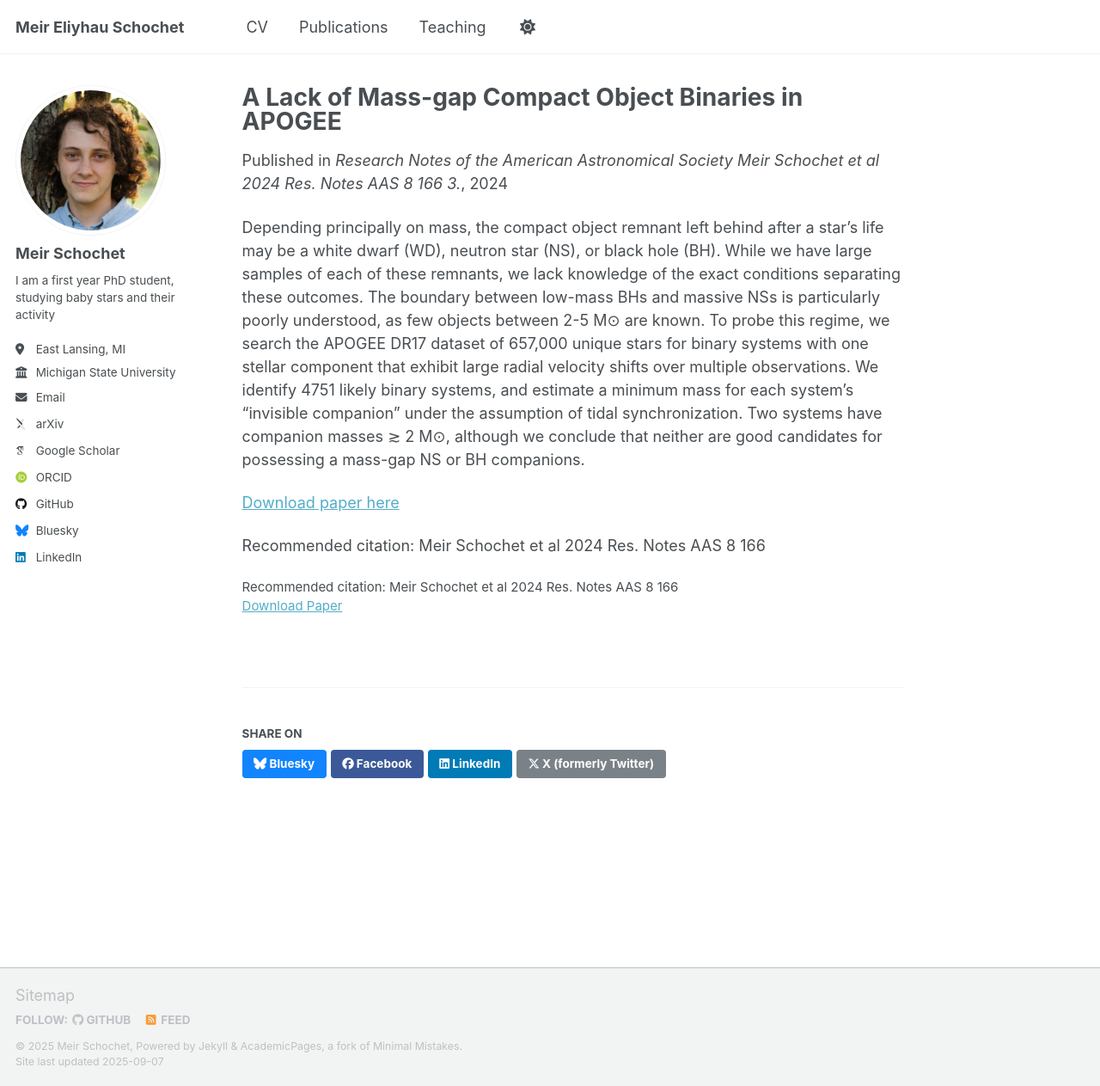
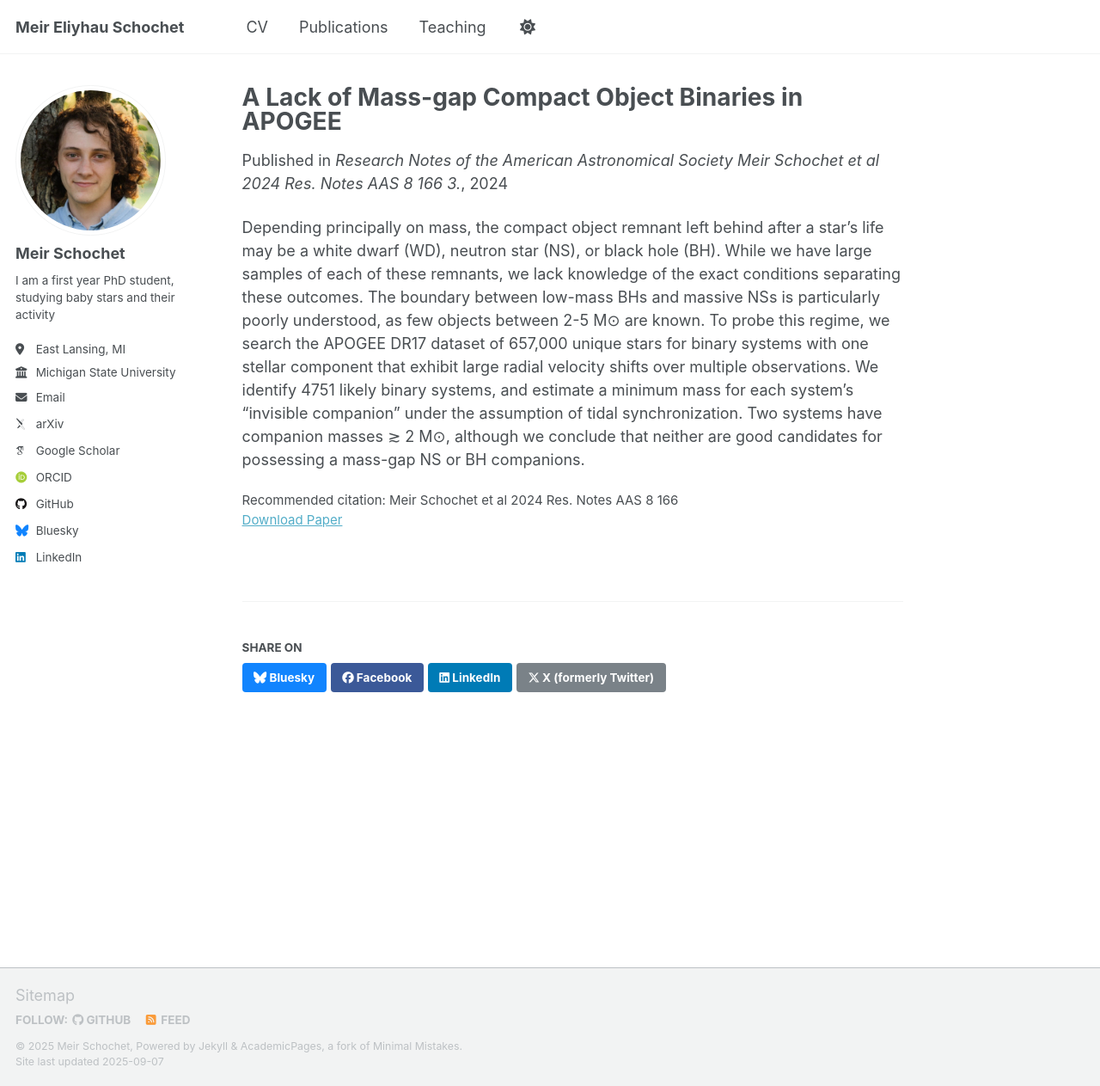
Before and after one commit to m-schochet/m-schochet.github.io, a Jekyll site: the page built from _publications/2024-06-01-a-lack-of-mass-gap-COs-in-APOGEE.md, in a window 1280 px wide and 1263 px high. Shown: the whole window at 86% size. Built offline with Jekyll 4.4.1, drawn with Linux system fonts in a browser that asks for light colours; some web fonts are replaced; a script that is not in the unit is left out.

Commit message:
remove second unnecessary download link in mass gap paper

```diff
--- a/_publications/2024-06-01-a-lack-of-mass-gap-COs-in-APOGEE.md
+++ b/_publications/2024-06-01-a-lack-of-mass-gap-COs-in-APOGEE.md
@@ -9,7 +9,3 @@ paperurl: 'https://m-schochet.github.io/files/10.3847/2515-5172/ad5964.pdf'
 citation: 'Meir Schochet et al 2024 Res. Notes AAS 8 166'
 ---
 Depending principally on mass, the compact object remnant left behind after a star’s life may be a white dwarf (WD), neutron star (NS), or black hole (BH). While we have large samples of each of these remnants, we lack knowledge of the exact conditions separating these outcomes. The boundary between low-mass BHs and massive NSs is particularly poorly understood, as few objects between 2-5 M⊙ are known. To probe this regime, we search the APOGEE DR17 dataset of 657,000 unique stars for binary systems with one stellar component that exhibit large radial velocity shifts over multiple observations. We identify 4751 likely binary systems, and estimate a minimum mass for each system’s “invisible companion” under the assumption of tidal synchronization. Two systems have companion masses ≳ 2 M⊙, although we conclude that neither are good candidates for possessing a mass-gap NS or BH companions.
-
-[Download paper here](https://m-schochet.github.io/files/10.3847/2515-5172/ad5964.pdf)
-
-Recommended citation: Meir Schochet et al 2024 Res. Notes AAS 8 166
```
